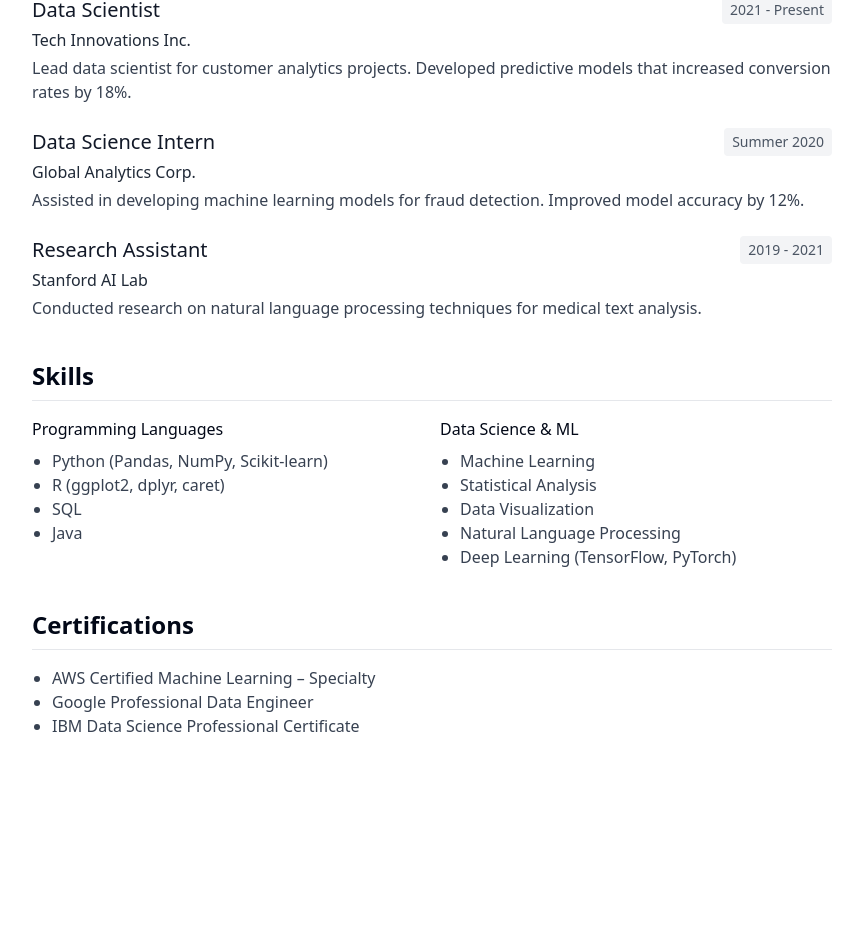
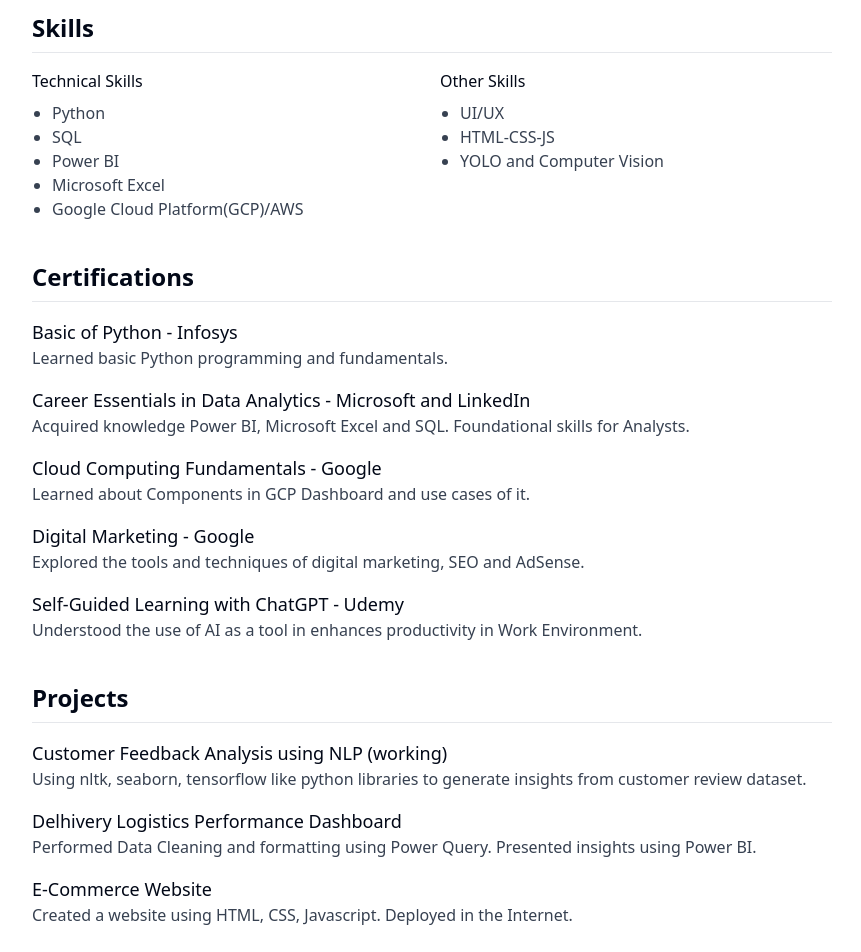
Before and after one commit to simonpanigrahi/showcase-similar, a React (Vite) app: page /resume in a window 1280 px wide. Shown: the part 599-1551 px from the top of the page, without its empty margins (208-1069 px from the left). Before the commit the page ends 1417 px from the top, so only its background shows below. Built offline with nearby package versions, Linux system fonts and the light colour scheme.

Commit message:
Update data in pages
Update content in all pages based on new information.

```diff
--- a/src/components/Hero.tsx
+++ b/src/components/Hero.tsx
@@ -12,14 +12,13 @@ const Hero = () => {
         </h1>
         <h2 className="text-4xl sm:text-5xl font-bold text-gray-900 mt-2 mb-6">
           DATA SCIENCE
-          <span className="block">ENTHUSIAST</span>
+          <span className="block">INTERN</span>
         </h2>
         <p className="text-gray-700 mb-2 max-w-xl">
-          Transforming complex data into actionable insights.
+          B.Tech student specializing in Information Technology.
         </p>
         <p className="text-gray-700 mb-8 max-w-xl">
-          Passionate about machine learning, data visualization, and
-          developing innovative data-driven solutions.
+          Fast learner with excellent analytical skills, dedicated to mastering new technologies and solving complex problems efficiently.
         </p>
         <div className="flex flex-wrap gap-4">
           <Link
--- a/src/components/Navbar.tsx
+++ b/src/components/Navbar.tsx
@@ -6,7 +6,7 @@ const Navbar = () => {
   return (
     <header className="w-full py-4 px-6 md:px-12 lg:px-16 border-b">
       <div className="max-w-7xl mx-auto flex justify-between items-center">
-        <div className="text-3xl font-medium text-gray-800">Portofolio</div>
+        <div className="text-3xl font-medium text-gray-800">Portfolio</div>
         <nav className="hidden md:flex items-center gap-8">
           <NavItem href="/" label="Home" active />
           <NavItem href="/about" label="About" />
--- a/src/pages/About.tsx
+++ b/src/pages/About.tsx
@@ -11,44 +11,103 @@ const About = () => {
           <div>
             <h2 className="text-2xl font-semibold mb-4">Who I Am</h2>
             <p className="text-gray-700 mb-6">
-              I'm Simon Kenny Panigrahi, a data science enthusiast with a passion for transforming complex data into meaningful insights. With a background in statistics and computer science, I specialize in creating data-driven solutions that help organizations make better decisions.
+              I am a third-year B.Tech student specializing in Information Technology with a strong foundation in computer applications and programming.
             </p>
             <p className="text-gray-700 mb-6">
-              My journey in data science began during my undergraduate studies, where I discovered my passion for using data to solve real-world problems. Since then, I've been continuously expanding my knowledge and skills in the field.
+              I am a fast learner with excellent analytical skills, dedicated to mastering new technologies and solving complex problems efficiently.
             </p>
+            <div className="mt-8">
+              <h3 className="text-xl font-semibold mb-4">Languages</h3>
+              <div className="space-y-3">
+                <div>
+                  <h4 className="font-medium">English</h4>
+                  <div className="w-full bg-gray-200 h-2 rounded-full mt-2">
+                    <div className="bg-mint h-2 rounded-full w-[90%]"></div>
+                  </div>
+                </div>
+                <div>
+                  <h4 className="font-medium">Hindi</h4>
+                  <div className="w-full bg-gray-200 h-2 rounded-full mt-2">
+                    <div className="bg-mint h-2 rounded-full w-[85%]"></div>
+                  </div>
+                </div>
+                <div>
+                  <h4 className="font-medium">Odia</h4>
+                  <div className="w-full bg-gray-200 h-2 rounded-full mt-2">
+                    <div className="bg-mint h-2 rounded-full w-[95%]"></div>
+                  </div>
+                </div>
+              </div>
+            </div>
+            <div className="mt-8">
+              <h3 className="text-xl font-semibold mb-4">Hobbies</h3>
+              <ul className="list-disc pl-5 text-gray-700">
+                <li>Travelling</li>
+                <li>Stock Market</li>
+                <li>Cycling</li>
+                <li>Cooking</li>
+                <li>Stand-up Comedy</li>
+              </ul>
+            </div>
           </div>
           <div>
             <h2 className="text-2xl font-semibold mb-4">My Skills</h2>
             <div className="space-y-4">
               <div>
-                <h3 className="font-medium">Data Analysis</h3>
-                <div className="w-full bg-gray-200 h-2 rounded-full mt-2">
-                  <div className="bg-mint h-2 rounded-full w-[95%]"></div>
-                </div>
-              </div>
-              <div>
-                <h3 className="font-medium">Machine Learning</h3>
+                <h3 className="font-medium">Python</h3>
                 <div className="w-full bg-gray-200 h-2 rounded-full mt-2">
                   <div className="bg-mint h-2 rounded-full w-[90%]"></div>
                 </div>
               </div>
               <div>
-                <h3 className="font-medium">Data Visualization</h3>
+                <h3 className="font-medium">SQL</h3>
                 <div className="w-full bg-gray-200 h-2 rounded-full mt-2">
                   <div className="bg-mint h-2 rounded-full w-[85%]"></div>
                 </div>
               </div>
               <div>
-                <h3 className="font-medium">Python</h3>
+                <h3 className="font-medium">Power BI</h3>
                 <div className="w-full bg-gray-200 h-2 rounded-full mt-2">
-                  <div className="bg-mint h-2 rounded-full w-[92%]"></div>
+                  <div className="bg-mint h-2 rounded-full w-[80%]"></div>
                 </div>
               </div>
               <div>
-                <h3 className="font-medium">R</h3>
+                <h3 className="font-medium">Microsoft Excel</h3>
+                <div className="w-full bg-gray-200 h-2 rounded-full mt-2">
+                  <div className="bg-mint h-2 rounded-full w-[85%]"></div>
+                </div>
+              </div>
+              <div>
+                <h3 className="font-medium">Google Cloud Platform/AWS</h3>
+                <div className="w-full bg-gray-200 h-2 rounded-full mt-2">
+                  <div className="bg-mint h-2 rounded-full w-[75%]"></div>
+                </div>
+              </div>
+              <div>
+                <h3 className="font-medium">UI/UX</h3>
+                <div className="w-full bg-gray-200 h-2 rounded-full mt-2">
+                  <div className="bg-mint h-2 rounded-full w-[70%]"></div>
+                </div>
+              </div>
+              <div>
+                <h3 className="font-medium">HTML-CSS-JS</h3>
+                <div className="w-full bg-gray-200 h-2 rounded-full mt-2">
+                  <div className="bg-mint h-2 rounded-full w-[75%]"></div>
+                </div>
+              </div>
+              <div>
+                <h3 className="font-medium">YOLO and Computer Vision</h3>
                 <div className="w-full bg-gray-200 h-2 rounded-full mt-2">
                   <div className="bg-mint h-2 rounded-full w-[80%]"></div>
                 </div>
+              </div>
+            </div>
+            <div className="mt-8">
+              <h3 className="text-xl font-semibold mb-4">Education</h3>
+              <div className="mb-4">
+                <h4 className="font-medium text-lg">B. Tech in Information Technology</h4>
+                <p className="text-gray-700">Veer Surendra Sai University of Technology</p>
+                <p className="text-gray-600">2022-2026</p>
               </div>
             </div>
           </div>
--- a/src/pages/Projects.tsx
+++ b/src/pages/Projects.tsx
@@ -77,29 +77,29 @@ const ProjectCard = ({ title, description, image, tags, demoLink, repoLink }: Pr
 
 const projects: ProjectProps[] = [
   {
-    title: "Customer Segmentation Analysis",
+    title: "Customer Feedback Analysis using NLP",
     description:
-      "Used K-means clustering to identify distinct customer segments for targeted marketing strategies.",
+      "Using nltk, seaborn, tensorflow like python libraries to generate insights from customer review dataset.",
     image: "https://images.unsplash.com/photo-1460925895917-afdab827c52f?q=80&w=1000",
-    tags: ["Python", "Scikit-learn", "Data Visualization"],
+    tags: ["Python", "NLP", "TensorFlow", "Data Analysis"],
     demoLink: "#",
     repoLink: "#",
   },
   {
-    title: "Sales Prediction Model",
+    title: "Delhivery Logistics Performance Dashboard",
     description:
-      "Developed a time series forecasting model to predict monthly sales with 92% accuracy.",
+      "Performed Data Cleaning and formatting using Power Query. Presented insights using Power BI.",
     image: "https://images.unsplash.com/photo-1551288049-bebda4e38f71?q=80&w=1000",
-    tags: ["R", "Time Series", "ARIMA"],
+    tags: ["Power BI", "Data Visualization", "Power Query"],
     demoLink: "#",
     repoLink: "#",
   },
   {
-    title: "Sentiment Analysis Dashboard",
+    title: "E-Commerce Website",
     description:
-      "Created an interactive dashboard for analyzing customer feedback sentiment in real-time.",
+      "Created a website using HTML, CSS, JavaScript. Deployed in the Internet.",
     image: "https://images.unsplash.com/photo-1551434678-e076c223a692?q=80&w=1000",
-    tags: ["NLP", "Python", "Dash", "Flask"],
+    tags: ["HTML", "CSS", "JavaScript", "Web Development"],
     demoLink: "#",
     repoLink: "#",
   },
--- a/src/pages/Resume.tsx
+++ b/src/pages/Resume.tsx
@@ -24,16 +24,10 @@ const Resume = () => {
           </h2>
           <div className="space-y-6">
             <ResumeItem
-              title="Master of Science in Data Science"
-              organization="Stanford University"
-              duration="2019 - 2021"
-              description="Specialized in machine learning and statistical modeling. Thesis on predictive analytics for healthcare outcomes."
-            />
-            <ResumeItem
-              title="Bachelor of Science in Computer Science"
-              organization="University of California, Berkeley"
-              duration="2015 - 2019"
-              description="Focus on algorithms and data structures. Minor in Statistics."
+              title="B. Tech in Information Technology"
+              organization="Veer Surendra Sai University of Technology"
+              duration="2022 - 2026"
+              description="Currently pursuing a Bachelor's degree in Information Technology."
             />
           </div>
         </section>
@@ -44,22 +38,10 @@ const Resume = () => {
           </h2>
           <div className="space-y-6">
             <ResumeItem
-              title="Data Scientist"
-              organization="Tech Innovations Inc."
-              duration="2021 - Present"
-              description="Lead data scientist for customer analytics projects. Developed predictive models that increased conversion rates by 18%."
-            />
-            <ResumeItem
-              title="Data Science Intern"
-              organization="Global Analytics Corp."
-              duration="Summer 2020"
-              description="Assisted in developing machine learning models for fraud detection. Improved model accuracy by 12%."
-            />
-            <ResumeItem
-              title="Research Assistant"
-              organization="Stanford AI Lab"
-              duration="2019 - 2021"
-              description="Conducted research on natural language processing techniques for medical text analysis."
+              title="CV Software Intern"
+              organization="Logiclens"
+              duration="03/2024 - 05/2024"
+              description="Worked on Human Recognition from CCTV Footage and navigating their path in certain area using Yolo8, OpenCV and Sort. Contributed in building GUI for the software using Ctk, Streamlit etc."
             />
           </div>
         </section>
@@ -70,36 +52,72 @@ const Resume = () => {
           </h2>
           <div className="grid grid-cols-1 md:grid-cols-2 gap-4">
             <div>
-              <h3 className="font-medium mb-2">Programming Languages</h3>
+              <h3 className="font-medium mb-2">Technical Skills</h3>
               <ul className="list-disc pl-5 text-gray-700">
-                <li>Python (Pandas, NumPy, Scikit-learn)</li>
-                <li>R (ggplot2, dplyr, caret)</li>
+                <li>Python</li>
                 <li>SQL</li>
-                <li>Java</li>
+                <li>Power BI</li>
+                <li>Microsoft Excel</li>
+                <li>Google Cloud Platform(GCP)/AWS</li>
               </ul>
             </div>
             <div>
-              <h3 className="font-medium mb-2">Data Science & ML</h3>
+              <h3 className="font-medium mb-2">Other Skills</h3>
               <ul className="list-disc pl-5 text-gray-700">
-                <li>Machine Learning</li>
-                <li>Statistical Analysis</li>
-                <li>Data Visualization</li>
-                <li>Natural Language Processing</li>
-                <li>Deep Learning (TensorFlow, PyTorch)</li>
+                <li>UI/UX</li>
+                <li>HTML-CSS-JS</li>
+                <li>YOLO and Computer Vision</li>
               </ul>
+            </div>
+          </div>
+        </section>
+
+        <section className="mb-10">
+          <h2 className="text-2xl font-semibold mb-4 pb-2 border-b border-gray-200">
+            Certifications
+          </h2>
+          <div className="space-y-4">
+            <div>
+              <h3 className="text-lg font-medium">Basic of Python - Infosys</h3>
+              <p className="text-gray-700">Learned basic Python programming and fundamentals.</p>
+            </div>
+            <div>
+              <h3 className="text-lg font-medium">Career Essentials in Data Analytics - Microsoft and LinkedIn</h3>
+              <p className="text-gray-700">Acquired knowledge Power BI, Microsoft Excel and SQL. Foundational skills for Analysts.</p>
+            </div>
+            <div>
+              <h3 className="text-lg font-medium">Cloud Computing Fundamentals - Google</h3>
+              <p className="text-gray-700">Learned about Components in GCP Dashboard and use cases of it.</p>
+            </div>
+            <div>
+              <h3 className="text-lg font-medium">Digital Marketing - Google</h3>
+              <p className="text-gray-700">Explored the tools and techniques of digital marketing, SEO and AdSense.</p>
+            </div>
+            <div>
+              <h3 className="text-lg font-medium">Self-Guided Learning with ChatGPT - Udemy</h3>
+              <p className="text-gray-700">Understood the use of AI as a tool in enhances productivity in Work Environment.</p>
             </div>
           </div>
         </section>
 
         <section>
           <h2 className="text-2xl font-semibold mb-4 pb-2 border-b border-gray-200">
-            Certifications
+            Projects
           </h2>
-          <ul className="list-disc pl-5 text-gray-700">
-            <li>AWS Certified Machine Learning – Specialty</li>
-            <li>Google Professional Data Engineer</li>
-            <li>IBM Data Science Professional Certificate</li>
-          </ul>
+          <div className="space-y-4">
+            <div>
+              <h3 className="text-lg font-medium">Customer Feedback Analysis using NLP (working)</h3>
+              <p className="text-gray-700">Using nltk, seaborn, tensorflow like python libraries to generate insights from customer review dataset.</p>
+            </div>
+            <div>
+              <h3 className="text-lg font-medium">Delhivery Logistics Performance Dashboard</h3>
+              <p className="text-gray-700">Performed Data Cleaning and formatting using Power Query. Presented insights using Power BI.</p>
+            </div>
+            <div>
+              <h3 className="text-lg font-medium">E-Commerce Website</h3>
+              <p className="text-gray-700">Created a website using HTML, CSS, Javascript. Deployed in the Internet.</p>
+            </div>
+          </div>
         </section>
       </div>
     </div>
```
Also changed, not shown: src/pages/Contact.tsx (+11 -6 lines).
